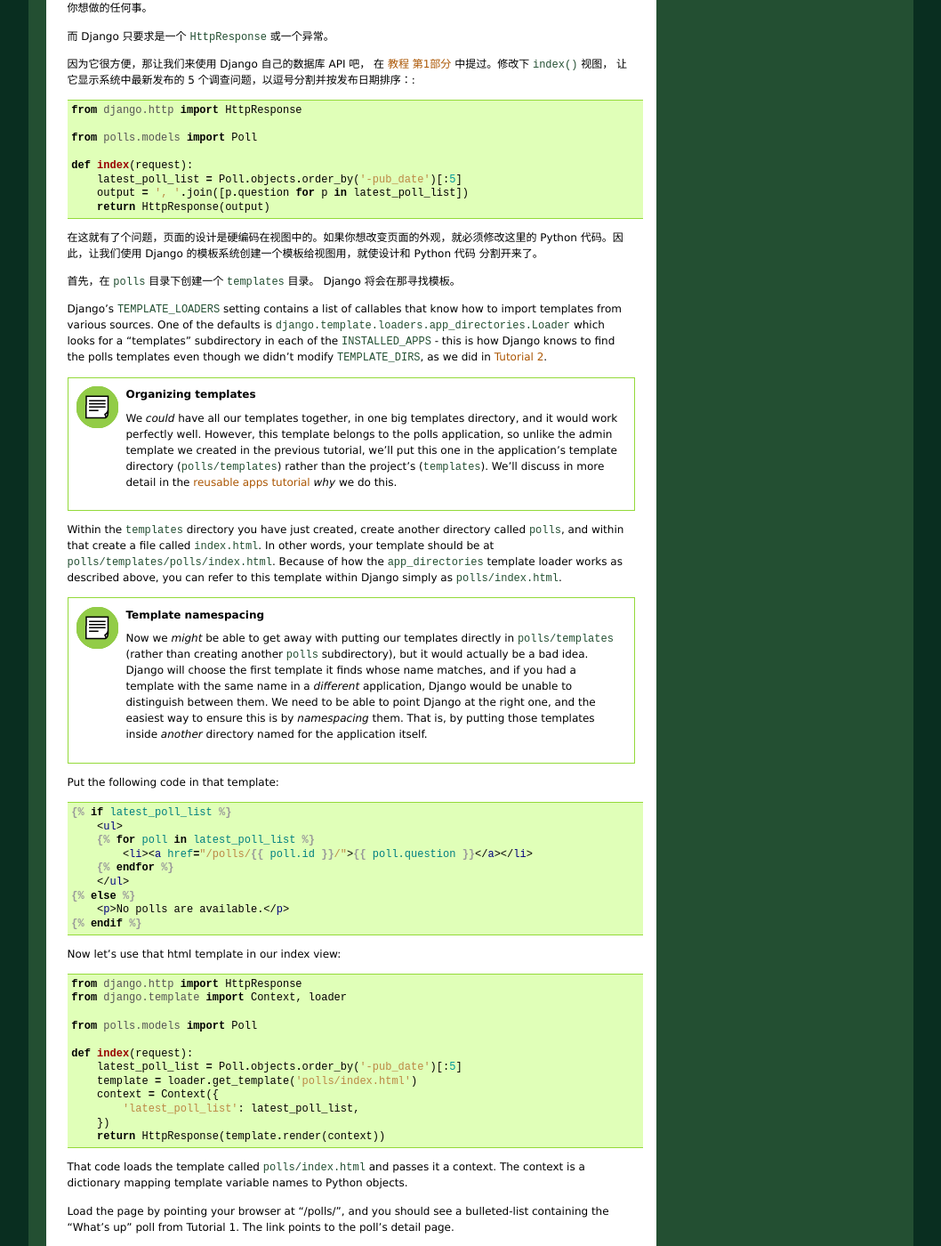
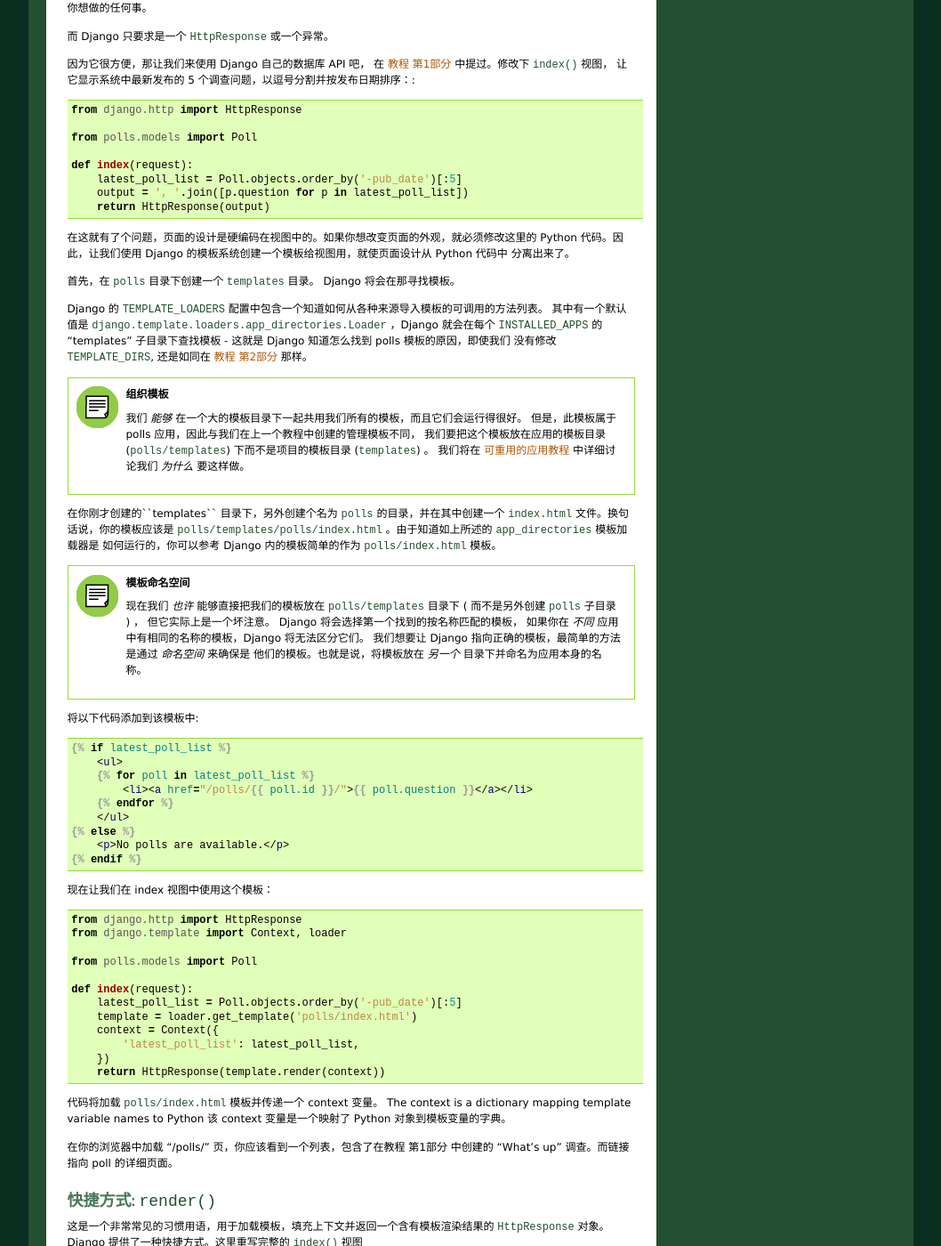
Before and after one commit to yourtion/Django-Chinese-Docs, a Sphinx documentation site: the page built from docs/intro/tutorial03.txt, in a window 1280 px wide and 1400 px high, scrolled down 3481 px. Shown: the whole window at 89% size, without its empty margins (111-1169 px from the left). Built offline with Sphinx 7.4.7, drawn with Linux system fonts in a browser that asks for light colours; cross-references to code outside the pages are shown as plain code; some of the changed text lies outside the part shown.

Commit message:
翻译至404异常

```diff
--- a/docs/intro/tutorial03.txt
+++ b/docs/intro/tutorial03.txt
@@ -243,49 +243,42 @@ match character) 而尾部是一个反斜杠。当 Django 解析
         return HttpResponse(output)
 
 在这就有了个问题，页面的设计是硬编码在视图中的。如果你想改变页面的外观，就必须修改这里的
-Python 代码。因此，让我们使用 Django 的模板系统创建一个模板给视图用，就使设计和 Python 代码
-分割开来了。
+Python 代码。因此，让我们使用 Django 的模板系统创建一个模板给视图用，就使页面设计从 Python 代码中
+分离出来了。
 
 首先，在 ``polls`` 目录下创建一个 ``templates`` 目录。
 Django 将会在那寻找模板。
 
-Django's :setting:`TEMPLATE_LOADERS` setting contains a list of callables that
-know how to import templates from various sources. One of the defaults is
-:class:`django.template.loaders.app_directories.Loader` which looks for a
-"templates" subdirectory in each of the :setting:`INSTALLED_APPS` - this is how
-Django knows to find the polls templates even though we didn't modify
-:setting:`TEMPLATE_DIRS`, as we did in :ref:`Tutorial 2
-<ref-customizing-your-projects-templates>`.
+Django 的 :setting:`TEMPLATE_LOADERS` 配置中包含一个知道如何从各种来源导入模板的可调用的方法列表。
+其中有一个默认值是 :class:`django.template.loaders.app_directories.Loader` ，Django 就会在每个 :setting:`INSTALLED_APPS`
+的 "templates" 子目录下查找模板 - 这就是 Django 知道怎么找到 polls 模板的原因，即使我们
+没有修改 :setting:`TEMPLATE_DIRS`, 还是如同在 :ref:`教程 第2部分
+<ref-customizing-your-projects-templates>` 那样。
 
-.. admonition:: Organizing templates
+.. admonition:: 组织模板
 
-    We *could* have all our templates together, in one big templates directory,
-    and it would work perfectly well. However, this template belongs to the
-    polls application, so unlike the admin template we created in the previous
-    tutorial, we'll put this one in the application's template directory
-    (``polls/templates``) rather than the project's (``templates``). We'll
-    discuss in more detail in the :doc:`reusable apps tutorial
-    </intro/reusable-apps>` *why* we do this.
+    我们 *能够* 在一个大的模板目录下一起共用我们所有的模板，而且它们会运行得很好。
+    但是，此模板属于 polls 应用，因此与我们在上一个教程中创建的管理模板不同，
+    我们要把这个模板放在应用的模板目录 (``polls/templates``) 下而不是项目的模板目录 (``templates``) 。
+    我们将在 :doc:`可重用的应用教程
+    </intro/reusable-apps>` 中详细讨论我们 *为什么* 要这样做。
 
-Within the ``templates`` directory you have just created, create another
-directory called ``polls``, and within that create a file called
-``index.html``. In other words, your template should be at
-``polls/templates/polls/index.html``. Because of how the ``app_directories``
-template loader works as described above, you can refer to this template within
-Django simply as ``polls/index.html``.
+在你刚才创建的``templates`` 目录下，另外创建个名为
+``polls`` 的目录，并在其中创建一个
+``index.html`` 文件。换句话说，你的模板应该是
+``polls/templates/polls/index.html`` 。由于知道如上所述的 ``app_directories`` 模板加载器是
+如何运行的，你可以参考 Django 内的模板简单的作为 ``polls/index.html`` 模板。
 
-.. admonition:: Template namespacing
+.. admonition:: 模板命名空间
 
-    Now we *might* be able to get away with putting our templates directly in
-    ``polls/templates`` (rather than creating another ``polls`` subdirectory),
-    but it would actually be a bad idea. Django will choose the first template
-    it finds whose name matches, and if you had a template with the same name
-    in a *different* application, Django would be unable to distinguish between
-    them. We need to be able to point Django at the right one, and the easiest
-    way to ensure this is by *namespacing* them. That is, by putting those
-    templates inside *another* directory named for the application itself.
+    现在我们 *也许* 能够直接把我们的模板放在
+    ``polls/templates`` 目录下 ( 而不是另外创建 ``polls`` 子目录 ) ，
+    但它实际上是一个坏注意。 Django 将会选择第一个找到的按名称匹配的模板，
+    如果你在 *不同* 应用中有相同的名称的模板，Django 将无法区分它们。
+    我们想要让 Django 指向正确的模板，最简单的方法是通过 *命名空间* 来确保是
+    他们的模板。也就是说，将模板放在 *另一个* 目录下并命名为应用本身的名称。
 
-Put the following code in that template:
+将以下代码添加到该模板中:
 
 .. code-block:: html+django
 
@@ -299,7 +292,7 @@ Put the following code in that template:
         <p>No polls are available.</p>
     {% endif %}
 
-Now let's use that html template in our index view::
+现在让我们在 index 视图中使用这个模板：  ::
 
     from django.http import HttpResponse
     from django.template import Context, loader
@@ -314,21 +307,18 @@ Now let's use that html template in our index view::
         })
         return HttpResponse(template.render(context))
 
-That code loads the template called  ``polls/index.html`` and passes it a
-context. The context is a dictionary mapping template variable names to Python
-objects.
+代码将加载 ``polls/index.html`` 模板并传递一个 context 变量。 The context is a dictionary mapping template variable names to Python
+该 context 变量是一个映射了 Python 对象到模板变量的字典。
 
-Load the page by pointing your browser at "/polls/", and you should see a
-bulleted-list containing the "What's up" poll from Tutorial 1. The link points
-to the poll's detail page.
+在你的浏览器中加载 "/polls/" 页，你应该看到一个列表，包含了在教程 第1部分 中创建的
+"What's up" 调查。而链接指向 poll 的详细页面。
 
-A shortcut: :func:`~django.shortcuts.render`
+快捷方式: :func:`~django.shortcuts.render`
 --------------------------------------------
 
-It's a very common idiom to load a template, fill a context and return an
-:class:`~django.http.HttpResponse` object with the result of the rendered
-template. Django provides a shortcut. Here's the full ``index()`` view,
-rewritten::
+这是一个非常常见的习惯用语，用于加载模板，填充上下文并返回一个含有模板渲染结果的
+:class:`~django.http.HttpResponse` 对象。
+Django 提供了一种快捷方式。这里重写完整的 ``index()`` 视图 ::
 
     from django.shortcuts import render
 
@@ -339,21 +329,19 @@ rewritten::
         context = {'latest_poll_list': latest_poll_list}
         return render(request, 'polls/index.html', context)
 
-Note that once we've done this in all these views, we no longer need to import
-:mod:`~django.template.loader`, :class:`~django.template.Context` and
-:class:`~django.http.HttpResponse` (you'll want to keep ``HttpResponse`` if you
-still have the stub methods for ``detail``, ``results``, and ``vote``).
+请注意，一旦我们在所有视图中都这样做了，我们就不再需要导入
+:mod:`~django.template.loader` ， :class:`~django.template.Context` 和
+:class:`~django.http.HttpResponse` ( 如果你仍然保留了 ``detail``,``resutls``, 和``vote`` 方法，你还是需要保留 ``HttpResponse``
+) 。
 
-The :func:`~django.shortcuts.render` function takes the request object as its
-first argument, a template name as its second argument and a dictionary as its
-optional third argument. It returns an :class:`~django.http.HttpResponse`
-object of the given template rendered with the given context.
+:func:`~django.shortcuts.render` 函数中第一个参数是 request 对象，第二个参数是一个模板名称，第三个是一个字典类型的可选参数。
+它将返回一个包含有给定模板根据给定的上下文渲染结果的 :class:`~django.http.HttpResponse` 对象。
 
-Raising a 404 error
+抛出 404 异常
 ===================
 
-Now, let's tackle the poll detail view -- the page that displays the question
-for a given poll. Here's the view::
+现在让我们解决 poll 的详细视图 -- 该页显示一个给定 poll 的详细问题。
+视图代码如下所示：::
 
     from django.http import Http404
     # ...
@@ -364,18 +352,16 @@ for a given poll. Here's the view::
             raise Http404
         return render(request, 'polls/detail.html', {'poll': poll})
 
-The new concept here: The view raises the :exc:`~django.http.Http404` exception
-if a poll with the requested ID doesn't exist.
+在这有个新概念：如果请求的 poll 的 ID 不存在，该视图将抛出 :exc:`~django.http.Http404` 异常。
 
-We'll discuss what you could put in that ``polls/detail.html`` template a bit
-later, but if you'd like to quickly get the above example working, a file
-containing just::
+我们稍后讨论如何设置 ``polls/detail.html`` 模板，若是你想快速运行上面的例子，
+在模板文件中添加如下代码： ::
 
     {{ poll }}
 
-will get you started for now.
+现在你可以运行了。
 
-A shortcut: :func:`~django.shortcuts.get_object_or_404`
+快捷方式: :func:`~django.shortcuts.get_object_or_404`
 -------------------------------------------------------
 
 It's a very common idiom to use :meth:`~django.db.models.query.QuerySet.get`
```
